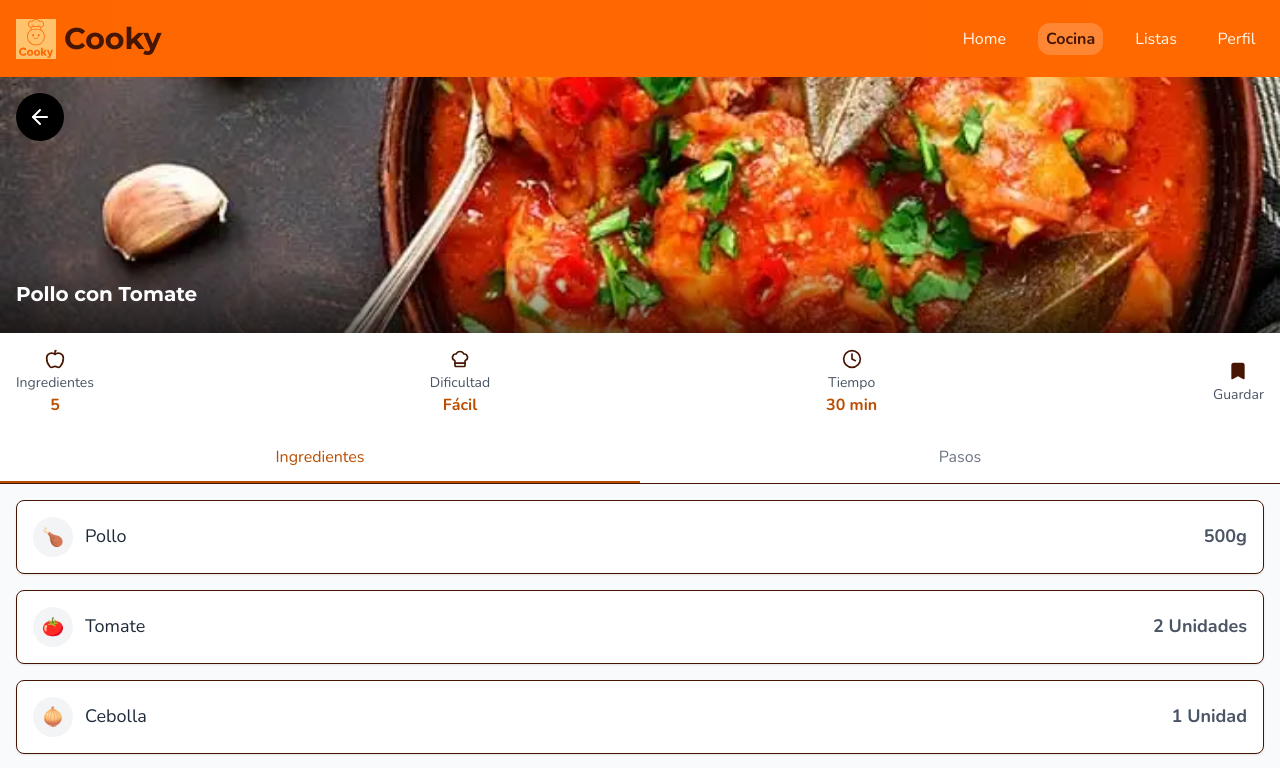
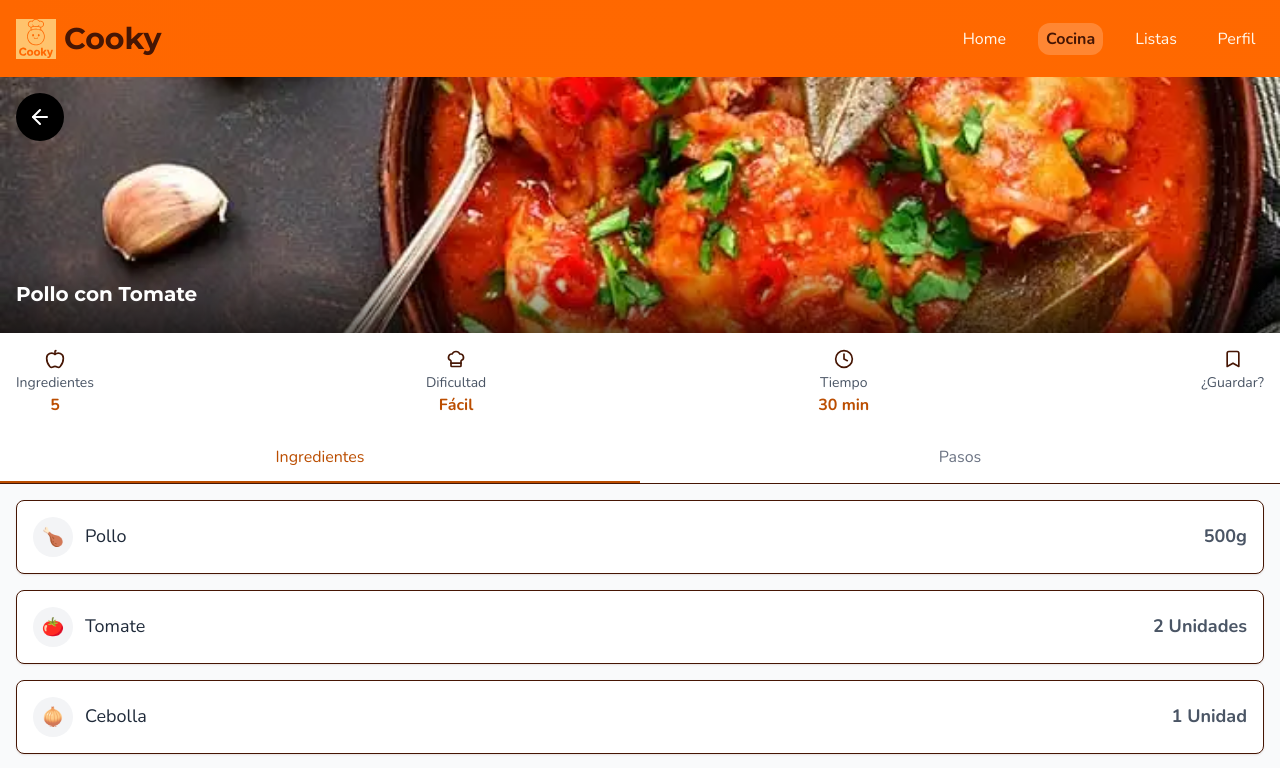
Before and after one commit to REliezer/project-cooky-app, a React (Vite) app: page /app/recipes/details/1 in a window 1280 px wide. Shown: the top 768 px of the page. Built offline with nearby package versions, Linux system fonts and the light colour scheme.

Commit message:
guardar recetas

```diff
--- a/src/pages/recipes/RecipesDetails.tsx
+++ b/src/pages/recipes/RecipesDetails.tsx
@@ -1,19 +1,43 @@
 "use client"
 
-import { useState } from "react"
+import { useState, useEffect } from "react"
 import { ArrowLeft, Clock, ChefHat, Bookmark, Apple } from "lucide-react"
 import { Button } from "../../components/recipe/Button"
 import { Card, CardContent } from "../../components/recipe/Card"
 import { useParams, useNavigate } from "react-router-dom"
 import { recetas } from "../../data/Recipes.ts"
+import { toast } from "sonner";
 
 export default function DetalleReceta() {
     const [activeTab, setActiveTab] = useState<"ingredientes" | "pasos">("ingredientes")
+    const [isSaved, setIsSaved] = useState(false);
     const { id } = useParams();
     const navigate = useNavigate();
 
     const receta = recetas.find(r => r.id.toString() === id);
 
+    useEffect(() => {
+        if (id) {
+            const savedRecipes = JSON.parse(localStorage.getItem("savedRecipes") || "[]");
+            setIsSaved(savedRecipes.includes(id));
+        }
+    }, [id]);
+
+    const toggleSave = () => {
+        const savedRecipes = JSON.parse(localStorage.getItem("savedRecipes") || "[]");
+
+        let updated;
+        if (isSaved) {
+            updated = savedRecipes.filter((rid: string) => rid !== id);
+        } else {
+            // Si no estaba guardada, la añadimos
+            updated = [...savedRecipes, id];
+            toast.success('Receta guardada');
+        }
+
+        localStorage.setItem("savedRecipes", JSON.stringify(updated));
+        setIsSaved(!isSaved);
+    };
 
     if (!receta) {
         return (
@@ -70,12 +94,19 @@ export default function DetalleReceta() {
                         <div className="font-semibold text-amber-700">{receta.tiempo}</div>
                     </div>
 
-                    <div className="text-center">
-                        <div className="flex justify-center mb-1">
-                            <Bookmark className="h-5 w-5 text-amber-700 fill-current" />
+                    <button
+                            onClick={toggleSave}
+                        className="text-center focus:outline-none mb-6"
+                    >
+                        <div className="flex justify-center">
+                            <Bookmark
+                                className={`h-5 w-5 transition-all duration-300 ${isSaved ? "fill-amber-700 scale-110" : "text-amber-700"}`}
+                            />
                         </div>
-                        <div className="text-sm text-gray-600">Guardar</div>
-                    </div>
+                        <div className="text-sm text-gray-600 mt-1">
+                            {isSaved ? "Guardado" : "¿Guardar?"}
+                        </div>
+                    </button>
                 </div>
             </div>
 
--- a/src/pages/recipes/RecipesFree.tsx
+++ b/src/pages/recipes/RecipesFree.tsx
@@ -70,8 +70,8 @@ export default function RecetasFree({ searchQuery }: RecetasFreeProps) {
                     </div>
                   </div>
 
-                  <div className="flex items-center gap-3 text-xs text-gray-500 mb-2">
-                    <div className="flex items-center gap-1">
+                  <div className="flex items-center gap-3 text-xs mb-2">
+                    <div className="flex items-center gap-1 text-black">
                       <Clock className="h-3 w-3" />
                       {receta.tiempo}
                     </div>
--- a/src/pages/recipes/RecipesPremium.tsx
+++ b/src/pages/recipes/RecipesPremium.tsx
@@ -24,7 +24,7 @@ export default function RecetasPremium({ searchQuery }: RecetasPremiumProps) {
       <div className="p-4 pt-0 bg-gradient-to-r from-purple-50 to-blue-50 border-b">
         <div className="flex items-center justify-between mb-3">
           <div className="flex items-center gap-2 ml-2 -mb-4">
-            <Crown className="h-4 w-4 text-purple-600" />
+            <Crown className="h-4 w-4 text-purple-600" color="#CF1111"/>
             <span className="text-sm font-medium text-gd-red">Filtros IA</span>
           </div>
           <Button variant="ghost" size="sm" onClick={() => setShowFilters(!showFilters)}>
```
Also changed, not shown: src/main.tsx (line endings or trailing spaces).
